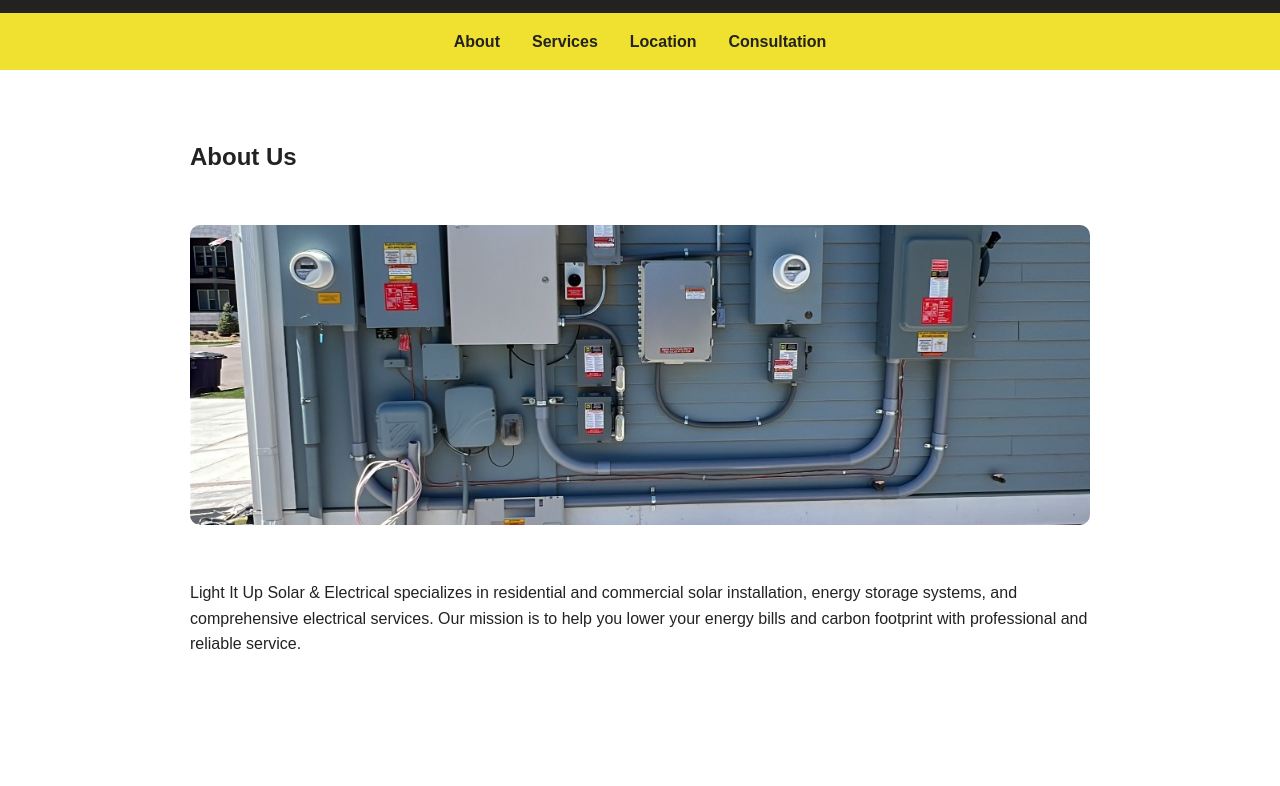
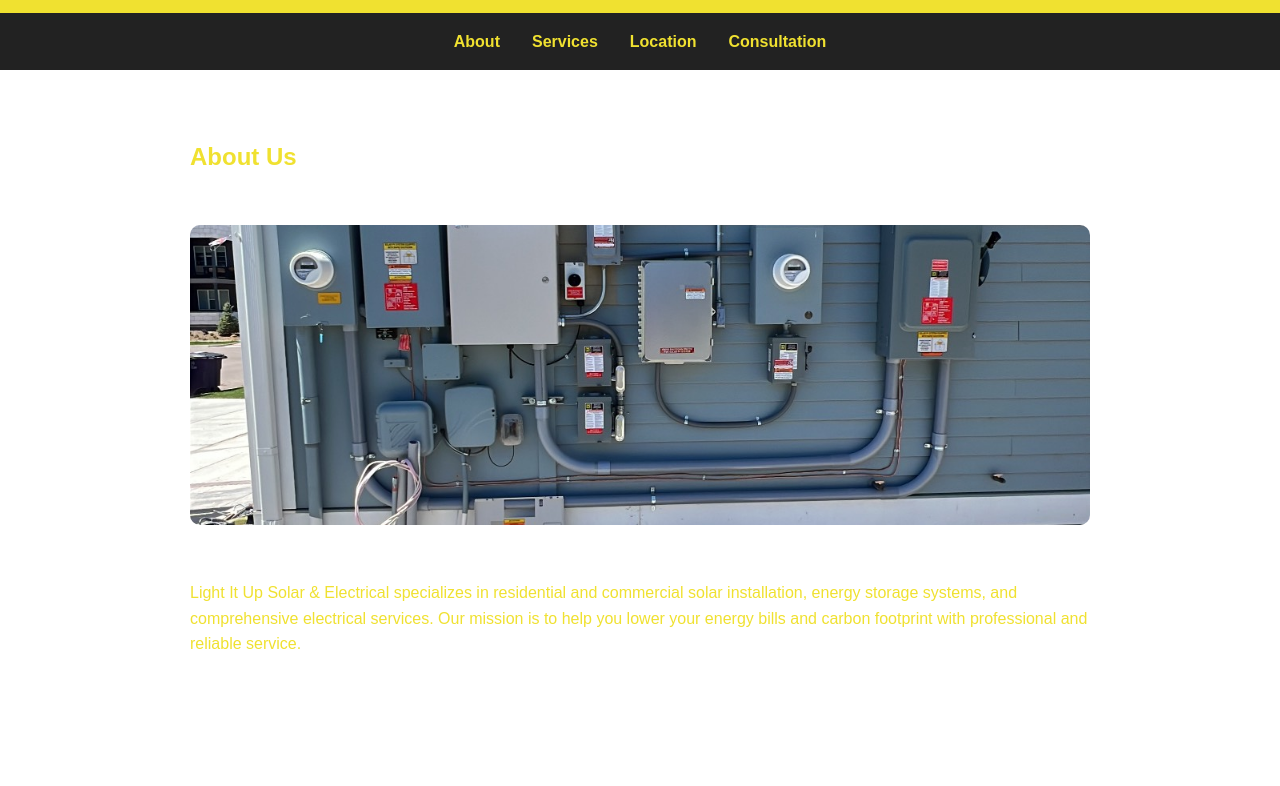
Before and after one commit to Keoni270/light-it-up1, a plain HTML site: page index.html in a window 1280 px wide. Shown: the part 155-941 px from the top of the page. Drawn offline with Linux system fonts and the light colour scheme.

Commit message:
Update index.html

```diff
--- a/index.html
+++ b/index.html
@@ -10,8 +10,8 @@
   <meta name="robots" content="index, follow">
   <style>
     :root {
-      --yellow: #F0E130;
-      --black: #222222;
+      --yellow: #222222;
+      --black: #F0E130;
       --white: #ffffff;
     }
 
```
